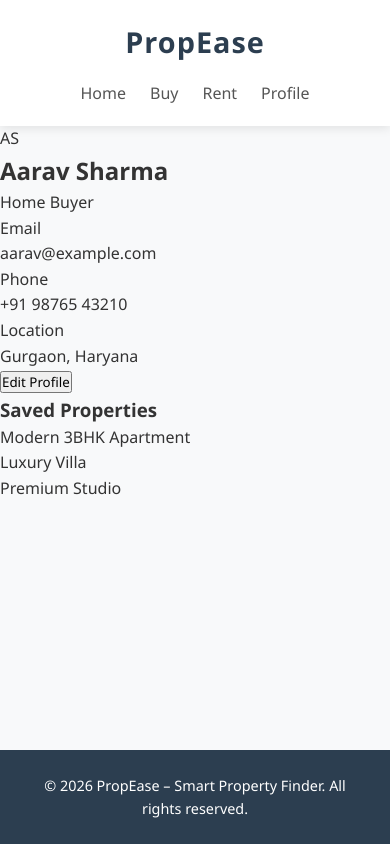
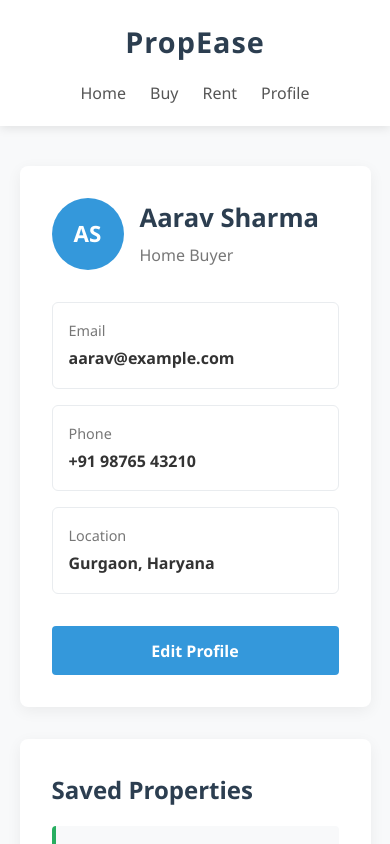
Before and after one commit to vibhukakkar/PropEase, a React (Vite) app: page /profile in a window 390 px wide. Shown: the top 844 px of the page. Built offline with nearby package versions, Linux system fonts and the light colour scheme.

Commit message:
Add styles for profile page and components

```diff
--- a/src/index.css
+++ b/src/index.css
@@ -274,3 +274,176 @@ body {
   padding: 15px;
   text-align: center;
 }
+/* Profile Page */
+.profile-page {
+  display: grid;
+  grid-template-columns: 1.5fr 1fr;
+  gap: 2rem;
+  padding: 4rem 5%;
+  max-width: 1100px;
+  margin: 0 auto;
+}
+
+.profile-card {
+  background: #ffffff;
+  border-radius: 8px;
+  padding: 2rem;
+  box-shadow: 0 4px 15px rgba(0, 0, 0, 0.06);
+}
+
+.profile-header {
+  display: flex;
+  align-items: center;
+  gap: 1rem;
+  margin-bottom: 2rem;
+}
+
+.profile-avatar {
+  width: 72px;
+  height: 72px;
+  border-radius: 50%;
+  background-color: #3498db;
+  color: #ffffff;
+  display: flex;
+  align-items: center;
+  justify-content: center;
+  font-size: 1.4rem;
+  font-weight: 700;
+}
+
+.profile-header h2 {
+  color: #2c3e50;
+  font-size: 2rem;
+  margin-bottom: 0.25rem;
+}
+
+.profile-header p {
+  color: #777;
+}
+
+.profile-details {
+  display: grid;
+  gap: 1rem;
+  margin-bottom: 2rem;
+}
+
+.profile-info {
+  border: 1px solid #e9ecef;
+  border-radius: 6px;
+  padding: 1rem;
+}
+
+.profile-info span {
+  display: block;
+  color: #777;
+  font-size: 0.9rem;
+  margin-bottom: 0.25rem;
+}
+
+.profile-info p {
+  color: #333;
+  font-weight: 600;
+}
+
+.profile-form {
+  display: grid;
+  gap: 1rem;
+}
+
+.profile-form label {
+  display: grid;
+  gap: 0.4rem;
+  color: #555;
+  font-size: 0.95rem;
+  font-weight: 600;
+}
+
+.profile-form input {
+  width: 100%;
+  padding: 0.85rem;
+  border: 1px solid #dfe4ea;
+  border-radius: 6px;
+  color: #333;
+  font-size: 1rem;
+  outline: none;
+}
+
+.profile-form input:focus {
+  border-color: #3498db;
+  box-shadow: 0 0 0 3px rgba(52, 152, 219, 0.12);
+}
+
+.profile-actions {
+  display: grid;
+  grid-template-columns: 1fr 1fr;
+  gap: 1rem;
+  margin-top: 0.5rem;
+}
+
+.profile-button {
+  width: 100%;
+  padding: 0.85rem;
+  background-color: #3498db;
+  color: #ffffff;
+  border: none;
+  border-radius: 4px;
+  font-size: 1rem;
+  font-weight: 600;
+  cursor: pointer;
+  transition: background-color 0.3s ease;
+}
+
+.profile-button:hover {
+  background-color: #2980b9;
+}
+
+.profile-button-light {
+  background-color: #f1f2f6;
+  color: #3498db;
+  border: 1px solid #3498db;
+}
+
+.profile-button-light:hover {
+  background-color: #e8f4fd;
+  color: #2980b9;
+}
+
+.profile-card h3 {
+  color: #2c3e50;
+  font-size: 1.5rem;
+  margin-bottom: 1rem;
+}
+
+.saved-list {
+  list-style: none;
+  display: grid;
+  gap: 0.8rem;
+}
+
+.saved-list li {
+  background-color: #f8f9fa;
+  border-left: 4px solid #27ae60;
+  border-radius: 4px;
+  padding: 0.9rem;
+  color: #333;
+  font-weight: 500;
+}
+
+@media (max-width: 768px) {
+  .profile-page {
+    grid-template-columns: 1fr;
+    padding: 2.5rem 5%;
+  }
+
+  .profile-header {
+    align-items: flex-start;
+  }
+
+  .profile-header h2 {
+    font-size: 1.6rem;
+  }
+
+  .profile-actions {
+    grid-template-columns: 1fr;
+  }
+}
```
